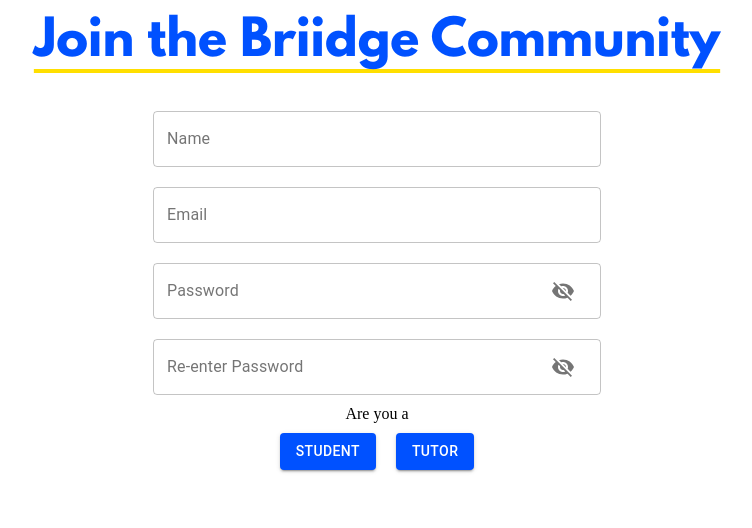
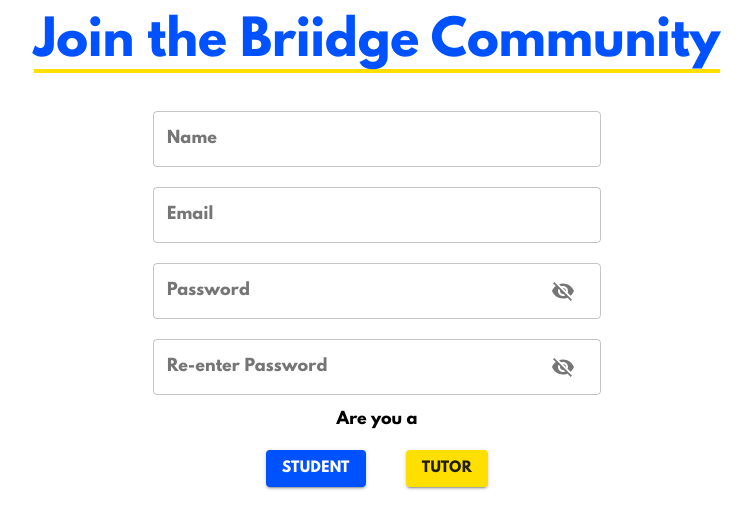
Before and after one commit to briidge-edu/briidge-frontend, a React (Create React App) app: page /signup in a window 1280 px wide. Shown: the top 528 px of the page, without its empty margins (263-1015 px from the left). Built offline with nearby package versions, Linux system fonts and the light colour scheme.

Commit message:
changed font styles according to mockup

```diff
--- a/src/components/SignupForm.tsx
+++ b/src/components/SignupForm.tsx
@@ -10,12 +10,17 @@
         width: '35%'
     },
 
+    input: {
+        fontFamily:"LeagueSpartan"
+    },
+
     personIcon: {
         padding: '12px'
     },
 
     button: {
-        margin: '10px'
+        fontFamily: 'LeagueSpartan',
+        margin: '20px'
     },
 
     submit: {
@@ -57,6 +62,7 @@
 
     const handleSubmit = (event:any) => {
         event.preventDefault();
+        console.log(event)
         // POST REQUEST GOES HERE
         console.log(state)
     }
@@ -65,22 +71,22 @@
         <div>
             <form noValidate autoComplete="off" onSubmit={handleSubmit}>
                 <FormControl className={classes.field} variant="outlined">
-                    <InputLabel>Name</InputLabel>
-                    <OutlinedInput id="name" aria-describedby="Name field" label="Name"
+                    <InputLabel className={classes.input}>Name</InputLabel>
+                    <OutlinedInput className={classes.input} id="name" aria-describedby="Name field" label="Name"
                         onChange={handleChange}
                         value={state.name}
                     />
                 </FormControl> <br/>
                 <FormControl className={classes.field} variant="outlined">
-                    <InputLabel>Email</InputLabel>
-                    <OutlinedInput id="email" aria-describedby="Email field" label="Email"
+                    <InputLabel className={classes.input}>Email</InputLabel>
+                    <OutlinedInput className={classes.input} id="email" aria-describedby="Email field" label="Email"
                         onChange={handleChange}
                         value={state.email}
                     />
                 </FormControl> <br/>
                 <FormControl className={classes.field} variant="outlined">
-                    <InputLabel>Password</InputLabel>
-                    <OutlinedInput id="password" aria-describedby="Password field" label="Password"
+                    <InputLabel className={classes.input}>Password</InputLabel>
+                    <OutlinedInput className={classes.input} id="password" aria-describedby="Password field" label="Password"
                         type={passwordShown ? "text" : "password"}
                         endAdornment={
                             <InputAdornment position="end">
@@ -97,8 +103,8 @@
                     />
                 </FormControl> <br/>
                 <FormControl className={classes.field} variant="outlined">
-                    <InputLabel>Re-enter Password</InputLabel>
-                    <OutlinedInput id="password_confirmation" aria-describedby="Password confirmation field" label="Re-enterPassword"
+                    <InputLabel className={classes.input}>Re-enter Password</InputLabel>
+                    <OutlinedInput className={classes.input} id="password_confirmation" aria-describedby="Password confirmation field" label="Re-enterPassword"
                         type={passwordConfirmationShown ? "text" : "password"}
                         endAdornment={
                             <InputAdornment position="end">
@@ -114,14 +120,13 @@
                         value={state.password_confirmation}
                     />
                 </FormControl> <br/>
-                <div>Are you a</div>
+                <div style={{marginTop: '5px'}}>Are you a</div>
                 <Button variant="contained" color="primary" className={classes.button} type="submit">
                     Student
                 </Button>
-                <Button variant="contained" color="primary" className={classes.button} type="submit">
+                <Button variant="contained" color="secondary" className={classes.button} type="submit">
                     Tutor
                 </Button>
-
             </form>
         </div>
     )
--- a/src/pages/SignupPage.tsx
+++ b/src/pages/SignupPage.tsx
@@ -5,7 +5,8 @@
 
 const useStyles = makeStyles((theme) => ({
     root: {
-        textAlign: 'center'
+        textAlign: 'center',
+        fontFamily: 'LeagueSpartan'
     }
 }));
 
```
